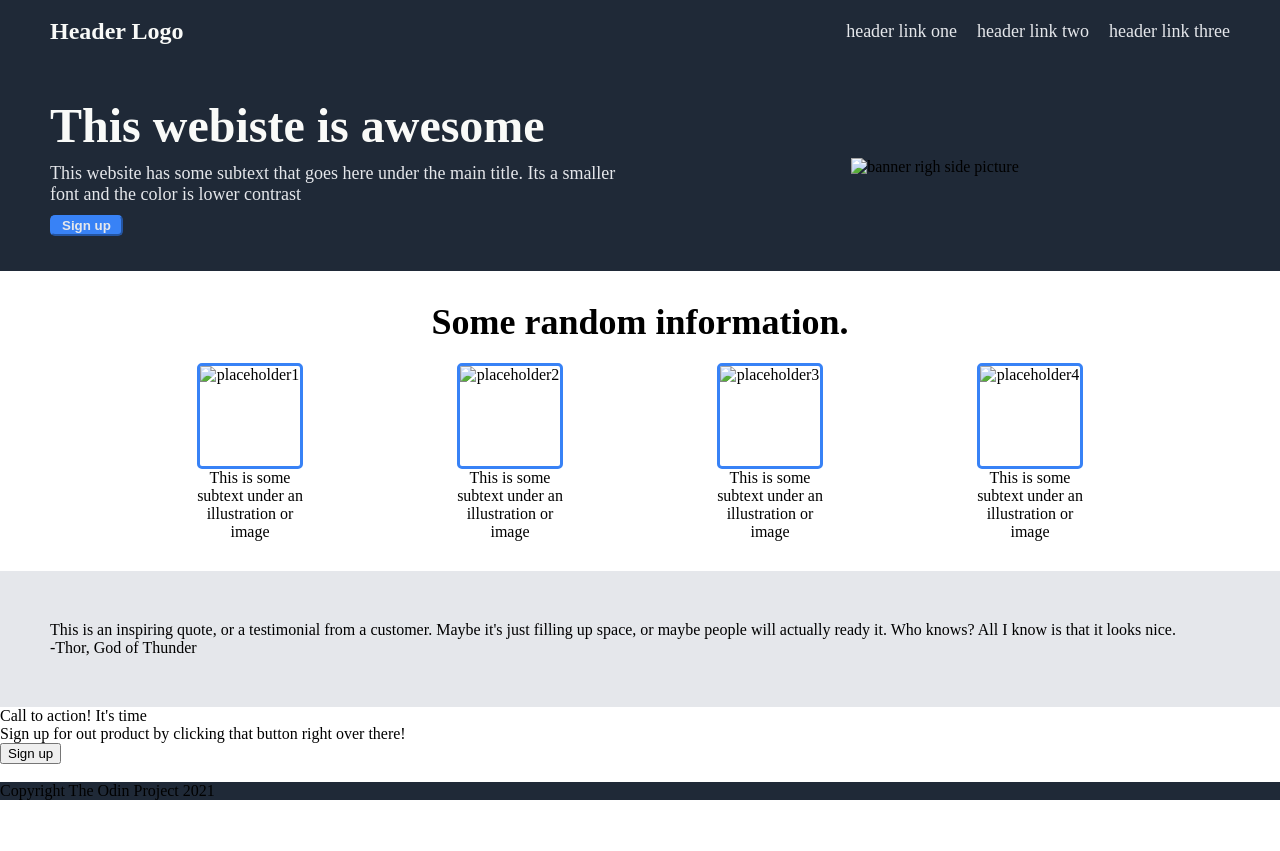
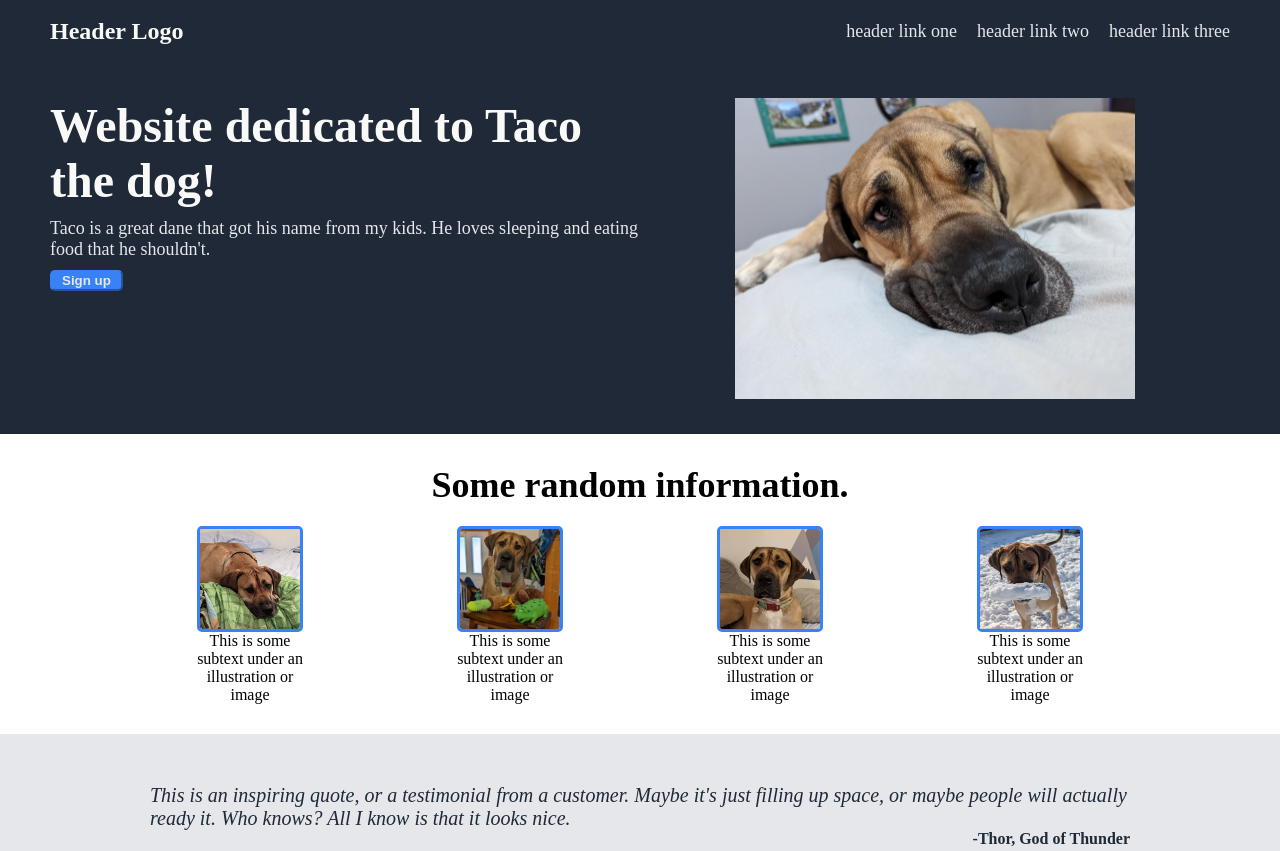
Before and after one commit to Z0rdlord/Odin-scratch, a plain HTML site: page index.html in a window 1280 px wide. Shown: the top 851 px of the page. Before the commit the page ends 800 px from the top, so only its background shows below. Drawn offline with Linux system fonts and the light colour scheme.

Commit message:
final touches on the bio page. Added photos

```diff
--- a/index.html
+++ b/index.html
@@ -23,12 +23,12 @@
     <div class="body">
         <div class="banner">
             <div class="bannerleft">
-                <div class="boldstuff">This webiste is awesome</div>
-                <div class="cardtext">This website has some subtext that goes here under the main title. Its a smaller font and the color is lower contrast</div>
+                <div class="boldstuff">Website dedicated to Taco the dog!</div>
+                <div class="cardtext">Taco is a great dane that got his name from my kids. He loves sleeping and eating food that he shouldn't.</div>
                 <button class="topbutton">Sign up</button>
             </div>
             <div class="bannerright">
-                <img src="placeholder" alt="banner righ side picture">
+                <img src="pics/tacowide.jpg" alt="banner righ side picture">
             </div>
         </div>
 
@@ -36,19 +36,19 @@
             <div class="cardtitle">Some random information.</div>
             <div class="cardwrapper">
                 <div class="card">
-                    <img src="placeholder" alt="placeholder1">
+                    <img src="pics/taco1.jpg" alt="placeholder1">
                     <div class="cardtext">This is some subtext under an illustration or image</div>
                 </div>
                 <div class="card">
-                    <img src="placeholder" alt="placeholder2">
+                    <img src="pics/taco2.jpg" alt="placeholder2">
                     <div class="cardtext">This is some subtext under an illustration or image</div>
                 </div>
                 <div class="card">
-                    <img src="placeholder" alt="placeholder3">
+                    <img src="pics/taco3.jpg" alt="placeholder3">
                     <div class="cardtext">This is some subtext under an illustration or image</div>
                 </div>
                 <div class="card">
-                    <img src="placeholder" alt="placeholder4">
+                    <img src="pics/taco4.jpg" alt="placeholder4">
                     <div class="cardtext">This is some subtext under an illustration or image</div>
                 </div>
             </div>
@@ -81,7 +81,7 @@
 
 
 
-    <div class="footer">Copyright The Odin Project 2021</div>
+    <div class="footer">Copyright &copy; The Odin Project 2021</div>
 
 
 
--- a/styles.css
+++ b/styles.css
@@ -76,6 +76,11 @@ body{
     display: flex;
 }
 
+.bannerright img{
+    height: auto;
+    width:400px;
+}
+
 a{
     text-decoration: none;
     color:#E5E7EB;
@@ -134,6 +139,48 @@ ul {
 
 
 .quote{
-    padding: 50px 50px;
+    padding: 50px 150px;
     background-color: #E5E7EB;
+    display: flex;
+    flex-direction: column;
+    font-size: 20px;
+    font-style: italic;
+    color:#1F2937;
+    font-weight:lighter;
+
 }
+
+
+.quote .quotesig{
+    text-align: right;
+    font-style: normal;
+    font-weight: bold;
+    font-size: 16px;
+}
+
+.signup{
+    display:flex;
+    background-color: #3882F6;
+    margin: 50px 150px;
+    padding: 20px 20px;
+    border-radius: 20px;
+    justify-content: space-evenly;
+}
+
+.signupbig{
+    font-size: 18px;
+    font-weight: Bold;
+    color: #F9FaF8;
+}
+
+.signupsmall{
+    color:#F9FaF8
+}
+
+.footer{
+    display:flex;
+    justify-content: center;
+    align-items: center;
+    padding:20px 20px;
+    color:#F9FaF8;
+}
```
Also changed, not shown: pics/taco1.jpg (added), pics/taco2.jpg (added), pics/taco3.jpg (added), pics/taco4.jpg (added), pics/tacowide.jpg (added).
